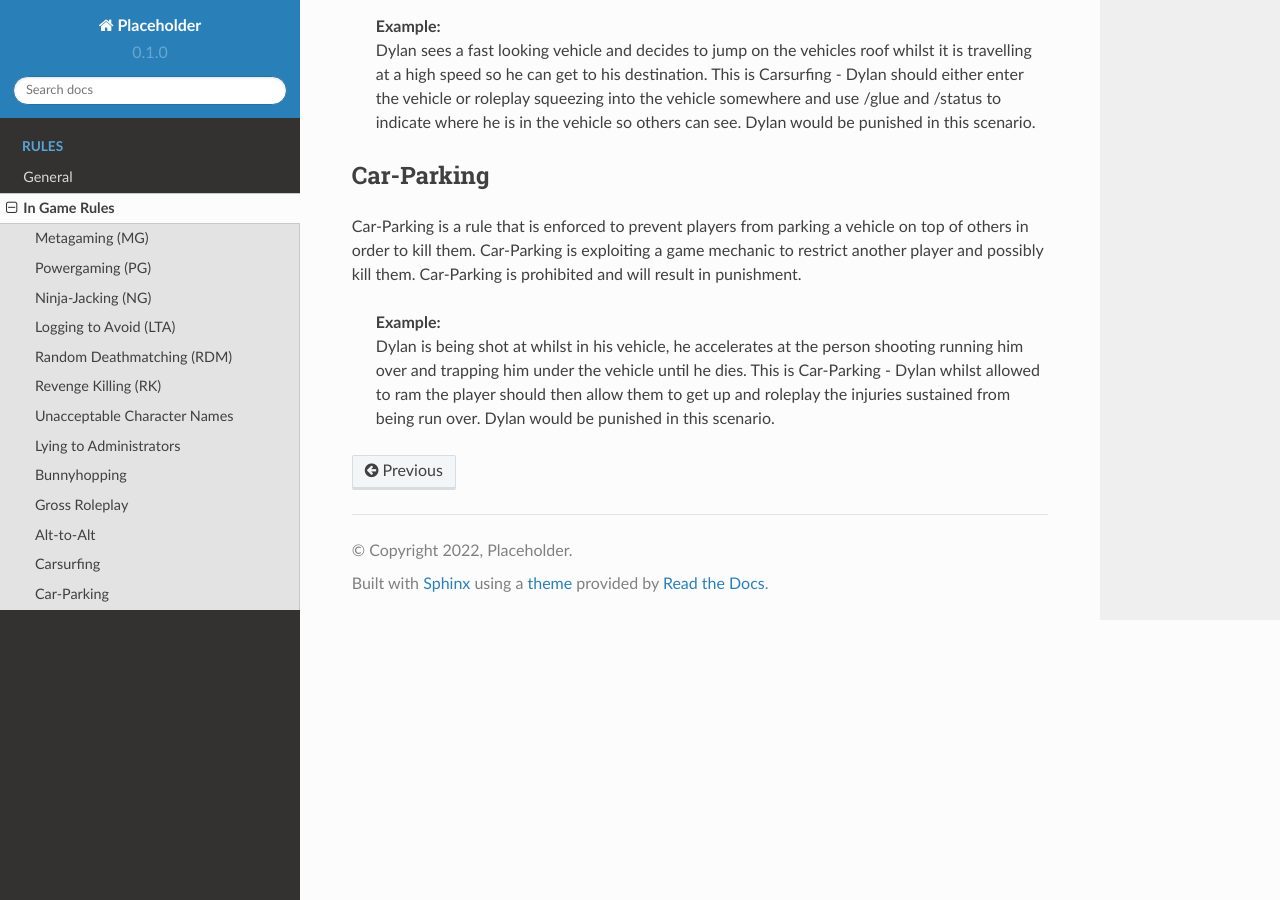
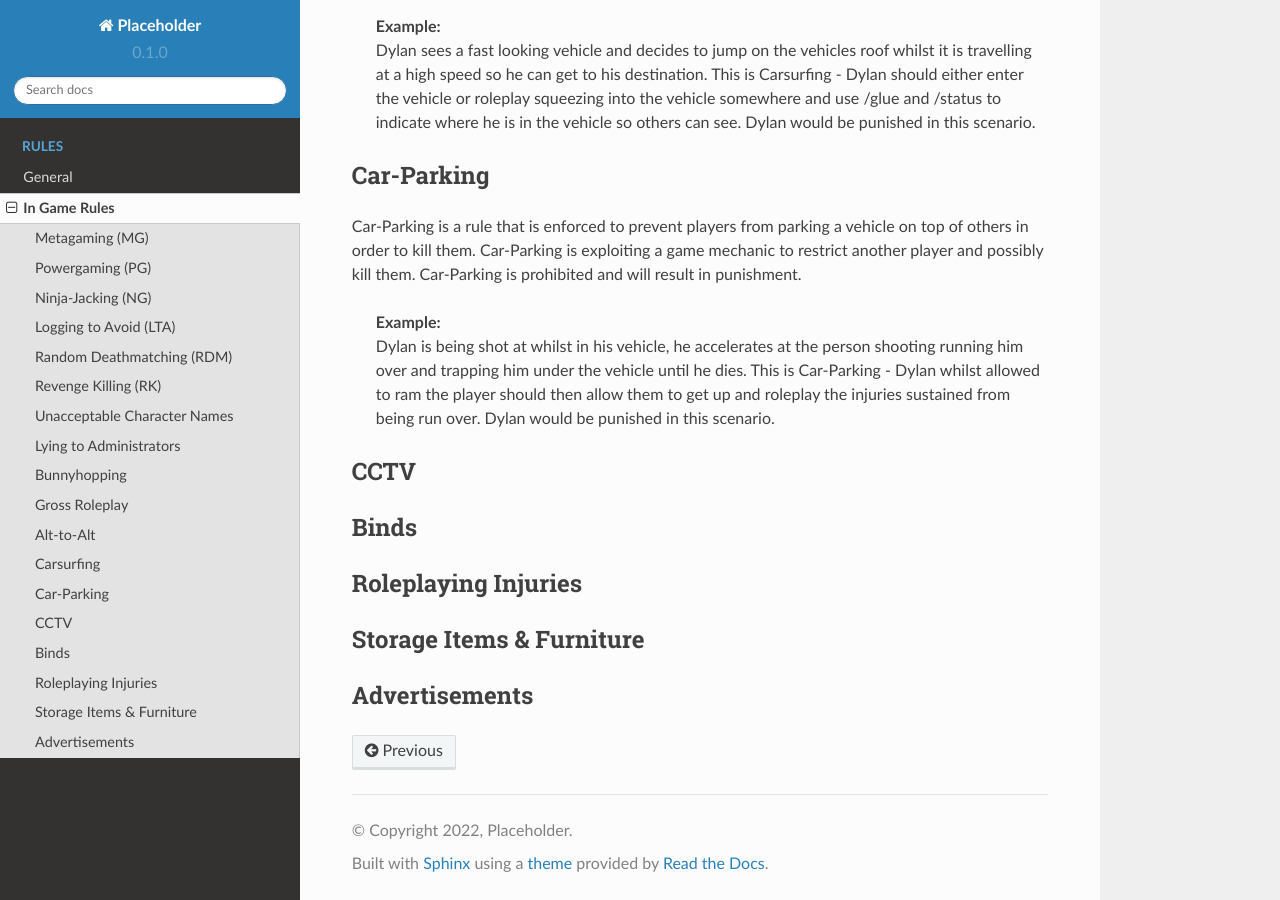
Before and after one commit to Illeeminati/doc, a Sphinx documentation site: the page built from docs/source/rules/ig_rules.rst, in a window 1280 px wide and 900 px high, scrolled down 5800 px. Built offline with Sphinx 7.4.7 and the Read the Docs theme 2.0.0, drawn with Linux system fonts in a browser that asks for light colours.

Commit message:
Update ig_rules.rst

```diff
--- a/docs/source/rules/ig_rules.rst
+++ b/docs/source/rules/ig_rules.rst
@@ -143,3 +143,23 @@ Car-Parking is a rule that is enforced to prevent players from parking a vehicle
 
    | **Example:**
    | Dylan is being shot at whilst in his vehicle, he accelerates at the person shooting running him over and trapping him under the vehicle until he dies. This is Car-Parking - Dylan whilst allowed to ram the player should then allow them to get up and roleplay the injuries sustained from being run over. Dylan would be punished in this scenario.
+
+*****
+CCTV
+*****
+
+*****
+Binds
+*****
+
+********************
+Roleplaying Injuries
+********************
+
+*************************
+Storage Items & Furniture
+*************************
+
+**************
+Advertisements
+**************
```
